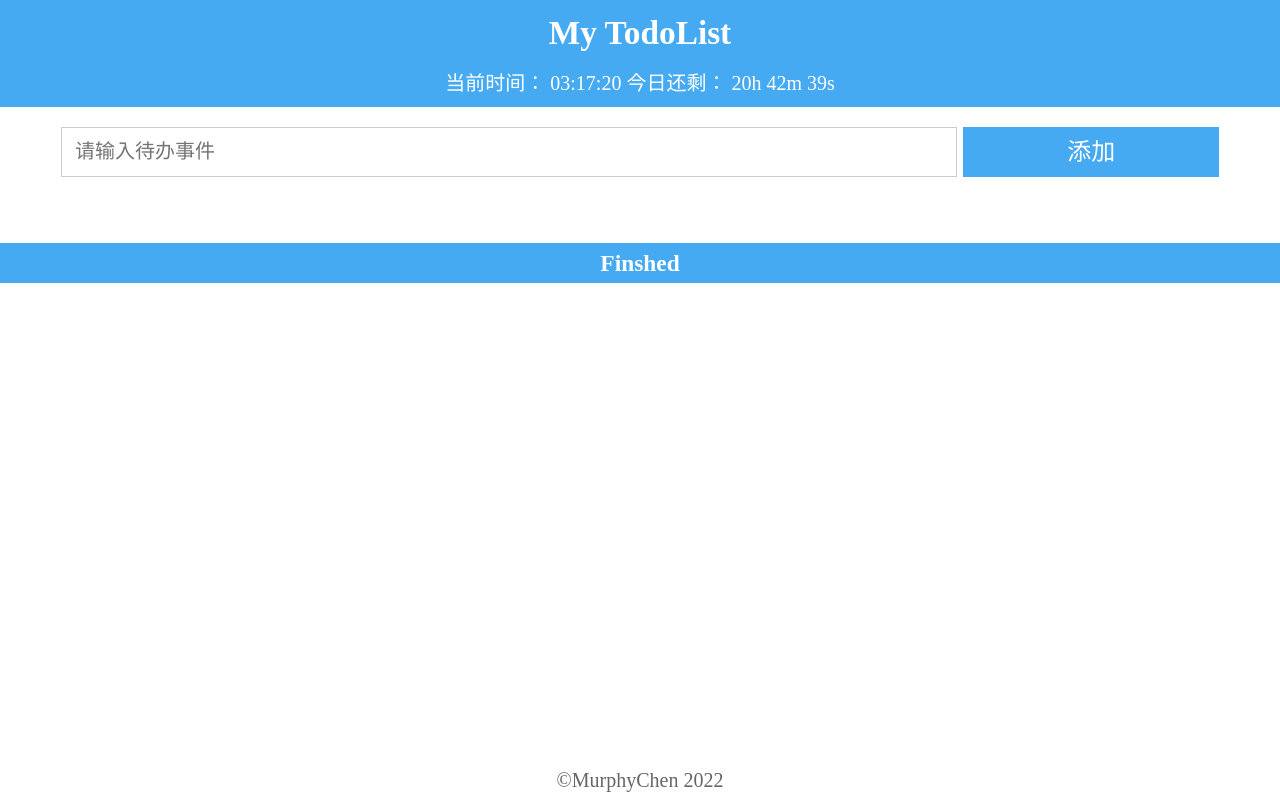
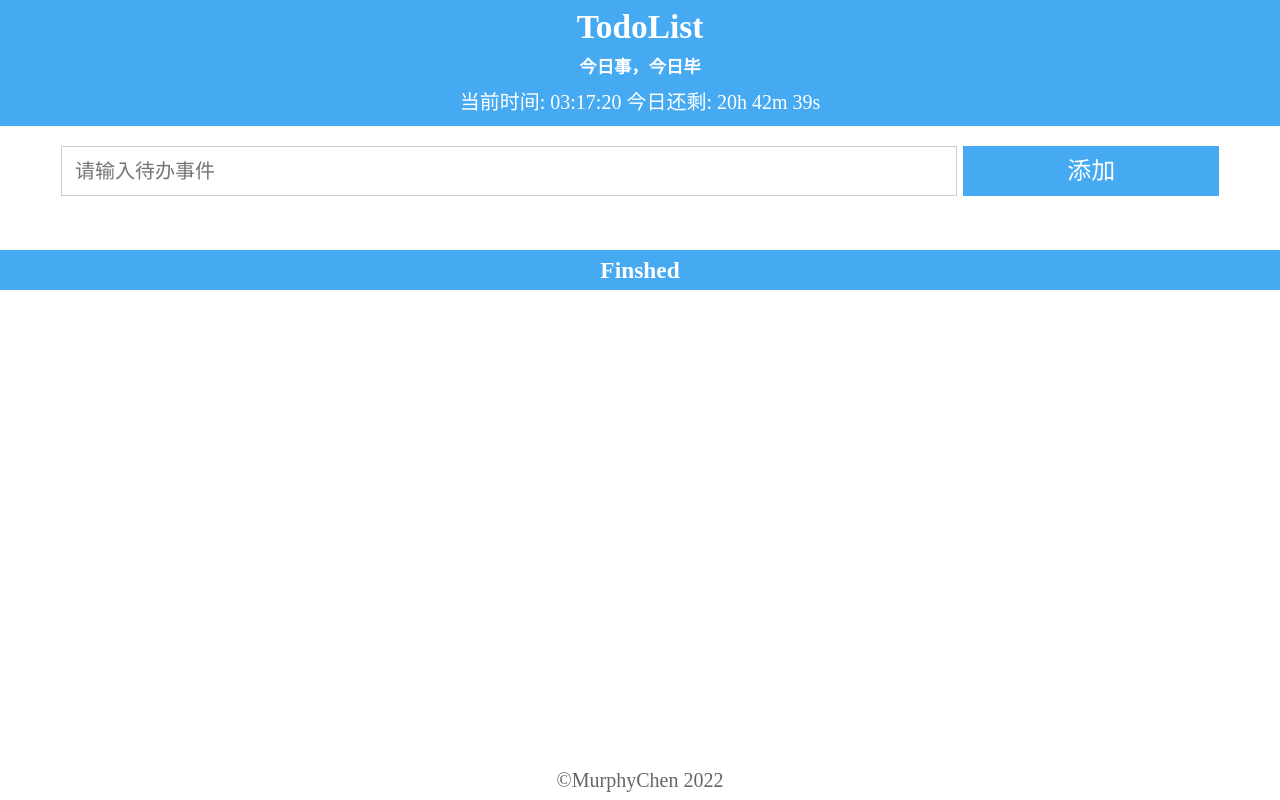
Before and after one commit to Hacker-C/js-todolist, a plain HTML site: page index.html in a window 1280 px wide. Drawn offline with Linux system fonts and the light colour scheme.

Commit message:
styles: 调整布局

```diff
--- a/css/finish.css
+++ b/css/finish.css
@@ -14,6 +14,10 @@
 
 .done ul {
   padding: 1.3333rem;
+}
+
+.done {
+  margin-top: 0.6667rem;
 }
 
 .finished {
--- a/css/style.css
+++ b/css/style.css
@@ -21,12 +21,19 @@ li {
 header {
   background-color: #45aaf2;
 }
+header p {
+  text-align: center;
+  color: #fff;
+  font-weight: 700;
+  margin-bottom: 0.4rem;
+  font-size: 0.8667rem;
+}
 header h3 {
   color: #fff;
   font-size: 1.6667rem;
   text-align: center;
-  line-height: 3.3333rem;
-  height: 3.3333rem;
+  line-height: 2.6667rem;
+  height: 2.6667rem;
 }
 
 .time {
@@ -85,7 +92,7 @@ input:focus {
 
 .todo-container {
   margin-top: 0.6667rem;
-  padding: 1.3333rem;
+  padding: 0.6667rem;
 }
 
 .todo-container ul li {
--- a/index.html
+++ b/index.html
@@ -15,11 +15,12 @@
   </head>
   <body>
     <header>
-      <h3>My TodoList</h3>
+      <h3>TodoList</h3>
+      <p>今日事，今日毕</p>
       <div class="time">
-        当前时间：
+        当前时间:
         <span>00:00:00</span>
-        今日还剩：
+        今日还剩:
         <span>0h 0m 0s</span>
       </div>
     </header>
```
